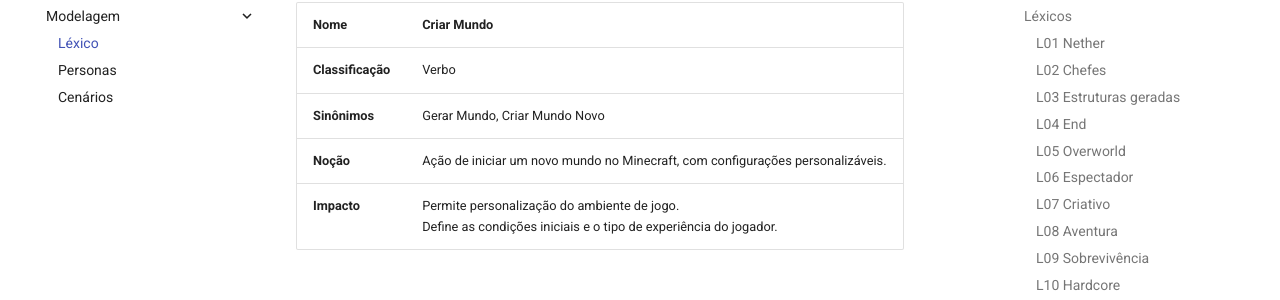
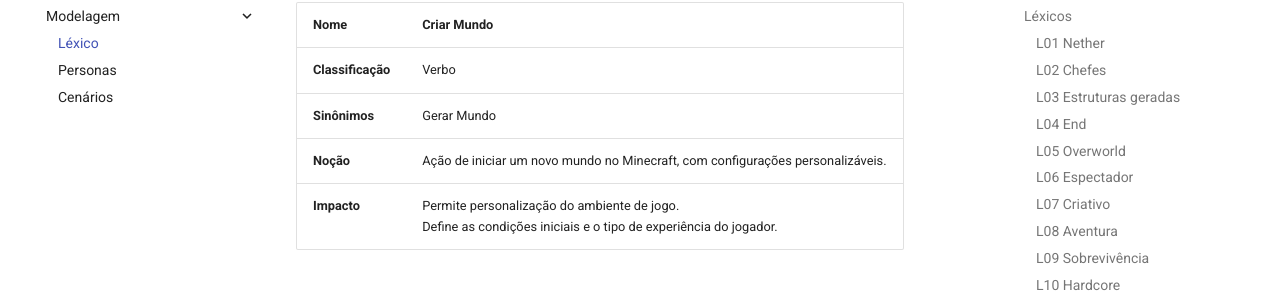
Before and after one commit to reqMinecraft2024/Requisitos-Minecraft, an MkDocs documentation site: the page built from docs/modelagem/lexico.md, in a window 1280 px wide and 900 px high, scrolled down 9203 px. Shown: the part 152-452 px from the top of the window. Built offline with MkDocs 1.6.1 and Material for MkDocs 9.7.7, drawn with Linux system fonts in a browser that asks for light colours; some web fonts are replaced; comment, search, counter and statistics services are not loaded; part of the change alters nothing that is shown.

Commit message:
Correções links

```diff
--- a/docs/modelagem/lexico.md
+++ b/docs/modelagem/lexico.md
@@ -163,7 +163,7 @@ Para o levantamento dos termos descritos neste documento, o grupo utilizou palav
 | --- | --- |
 | **Classificação** | Objeto |
 | **Sinônimos** | Utensílios, Equipamentos |
-| **Noção** | Objetos utilizados pelos jogadores para realizar diversas atividades como [mineração](#l17-mineração), construção e combate. |
+| **Noção** | Objetos utilizados pelos jogadores para realizar diversas atividades como [mineração](#l17-mineracao), construção e combate. |
 | **Impacto** | Essenciais para a coleta de [recursos](#l31-recursos) e defesa contra [mobs](#l19-criaturas). <br> Melhoram a eficiência e a capacidade de [sobrevivência](#l09-sobrevivencia) do jogador. |
 
 ### L19 Criaturas
@@ -180,7 +180,7 @@ Para o levantamento dos termos descritos neste documento, o grupo utilizou palav
 | **Classificação** | Verbo |
 | **Sinônimos** | Comércio, Negociações |
 | **Noção** | Ação de trocar [itens](#l32-itens) com NPCs ou outros jogadores no Minecraft. |
-| **Impacto** | Possibilidade de adquirir [itens](#l32-itens) raros ou valiosos. <br> Estimula a [interação](#l26-socialização) e [cooperação](#l22-cooperacao) entre jogadores. |
+| **Impacto** | Possibilidade de adquirir [itens](#l32-itens) raros ou valiosos. <br> Estimula a [interação](#l26-socializacao) e [cooperação](#l22-cooperacao) entre jogadores. |
 
 ### L21 Exploração
 | Nome   | Exploração  |
@@ -204,7 +204,7 @@ Para o levantamento dos termos descritos neste documento, o grupo utilizou palav
 | **Classificação** | Objeto |
 | **Sinônimos** | Bate-papo, Conversa |
 | **Noção** | Ferramenta de comunicação dentro do jogo para os jogadores interagirem. |
-| **Impacto** | Essencial para a coordenação e [socialização](#l26-socialização) entre jogadores. <br> Utilizado para trocar informações e organizar [eventos](#l24-eventos). |
+| **Impacto** | Essencial para a coordenação e [socialização](#l26-socializacao) entre jogadores. <br> Utilizado para trocar informações e organizar [eventos](#l24-eventos). |
 
 ### L24 Eventos
 | Nome   | Eventos  |
@@ -212,13 +212,13 @@ Para o levantamento dos termos descritos neste documento, o grupo utilizou palav
 | **Classificação** | Objeto |
 | **Sinônimos** | - |
 | **Noção** | Ocasiões especiais organizadas dentro do jogo, tanto automaticamente quanto por jogadores. |
-| **Impacto** | Proporcionam experiências únicas e recompensas. <br> Estimulam a participação e [interação](#l26-socialização) dos jogadores. |
+| **Impacto** | Proporcionam experiências únicas e recompensas. <br> Estimulam a participação e [interação](#l26-socializacao) dos jogadores. |
 
 ### L25 Criar Mundo
 | Nome   | Criar Mundo  |
 | --- | --- |
 | **Classificação** | Verbo |
-| **Sinônimos** | Gerar Mundo, Criar Mundo Novo |
+| **Sinônimos** | Gerar Mundo |
 | **Noção** | Ação de iniciar um novo mundo no Minecraft, com configurações personalizáveis. |
 | **Impacto** | Permite personalização do ambiente de jogo. <br> Define as condições iniciais e o tipo de experiência do jogador. |
 
@@ -228,7 +228,7 @@ Para o levantamento dos termos descritos neste documento, o grupo utilizou palav
 | **Classificação** | Verbo |
 | **Sinônimos** | Interação, Convivência |
 | **Noção** | Ato de interagir com outros jogadores dentro do jogo. |
-| **Impacto** | Criação de laços e comunidades dentro do jogo. <br> Enriquecimento da experiência de jogo através da [interação](#l26-socialização) social. |
+| **Impacto** | Criação de laços e comunidades dentro do jogo. <br> Enriquecimento da experiência de jogo através da [interação](#l26-socializacao) social. |
 
 ### L27 Blaze Rods
 | Nome   | Blaze Rods  |
@@ -244,7 +244,7 @@ Para o levantamento dos termos descritos neste documento, o grupo utilizou palav
 | **Classificação** | Objeto |
 | **Sinônimos** | Netherita |
 | **Noção** | Recurso raro encontrado no [nether](#l01-nether), usado para melhorar equipamentos de diamante. |
-| **Impacto** | Fornece as [ferramentas](#l18-ferramentas) e armaduras mais fortes do jogo. <br> Motiva a [exploração](#l21-exploracao) e [mineração](#l17-mineração) no [nether](#l01-nether). |
+| **Impacto** | Fornece as [ferramentas](#l18-ferramentas) e armaduras mais fortes do jogo. <br> Motiva a [exploração](#l21-exploracao) e [mineração](#l17-mineracao) no [nether](#l01-nether). |
 
 ### L29 Blazes
 |Nome|	Blazes|
@@ -268,7 +268,7 @@ Para o levantamento dos termos descritos neste documento, o grupo utilizou palav
 |Classificação	|Objeto|
 |Sinônimos	|Materiais, Insumos|
 |Noção	|[Itens](#l32-itens) coletados ou obtidos no jogo que são usados para crafting, construção e outras atividades.|
-|Impacto	|Essenciais para a criação de [ferramentas](#l18-ferramentas), armas, armaduras e outros [itens](#l32-itens) necessários para a [sobrevivência](#l09-sobrevivencia) e progressão no jogo. <br> Diversos tipos de [recursos](#l31-recursos) incentivam a [exploração](#l21-exploracao) e [mineração](#l17-mineração) em diferentes biomas e dimensões.|
+|Impacto	|Essenciais para a criação de [ferramentas](#l18-ferramentas), armas, armaduras e outros [itens](#l32-itens) necessários para a [sobrevivência](#l09-sobrevivencia) e progressão no jogo. <br> Diversos tipos de [recursos](#l31-recursos) incentivam a [exploração](#l21-exploracao) e [mineração](#l17-mineracao) em diferentes biomas e dimensões.|
 
 ### L32 Itens
 |Nome	| Itens |
@@ -292,7 +292,7 @@ Para o levantamento dos termos descritos neste documento, o grupo utilizou palav
 |Classificação	| Objeto|
 |Sinônimos	|Construções, Edifícios, Criações|
 |Noção	|Formações de blocos e elementos criados pelos jogadores dentro do jogo.|
-|Impacto	|Personaliza o ambiente do jogo e pode influenciar a jogabilidade, a estética e a [interação](#l26-socialização) com outros jogadores.|
+|Impacto	|Personaliza o ambiente do jogo e pode influenciar a jogabilidade, a estética e a [interação](#l26-socializacao) com outros jogadores.|
 
 ### L35 Ender Dragon
 |Nome	|Ender Dragon|
```
